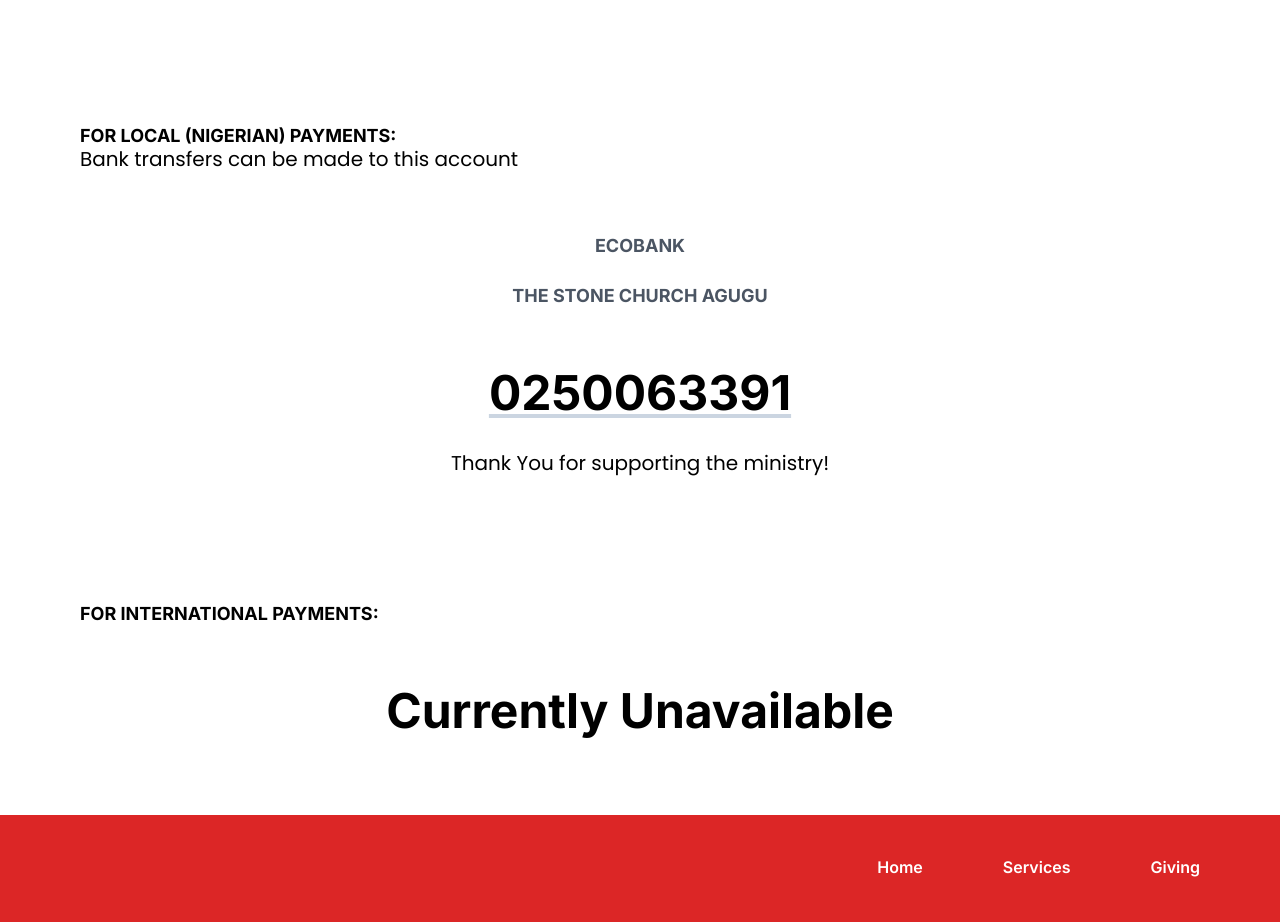
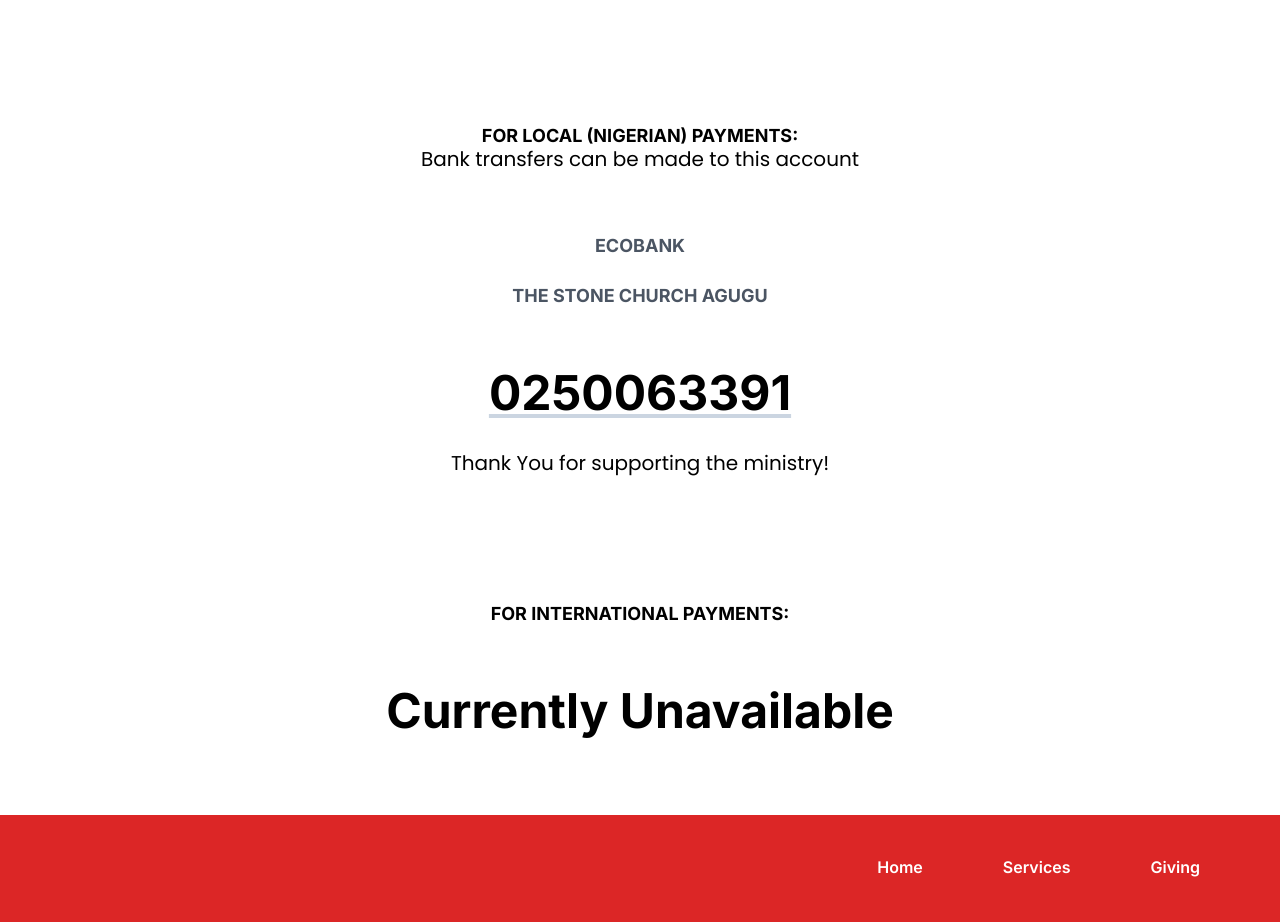
Before and after one commit to Ola4606/tsc-agugu, a React (Create React App) app: page /giving in a window 1280 px wide. Shown: the part 881-1803 px from the top of the page. Built offline with nearby package versions, Linux system fonts and the light colour scheme.

Commit message:
Made header center when screen is smaller than xl

```diff
--- a/src/components/cGiving/Giving.tsx
+++ b/src/components/cGiving/Giving.tsx
@@ -36,10 +36,10 @@ function Giving() {
       </div>
 
       <div className="mt-14 md:mt-32 text-center">
-        <p className="font-bold font-title text-lg leading-none text-start">
+        <p className="font-bold font-title text-lg leading-none xl:text-start">
           FOR LOCAL (NIGERIAN) PAYMENTS:
         </p>
-        <p className="font-casual text-base md:text-lg lg:text-xl text-start">
+        <p className="font-casual text-base md:text-lg lg:text-xl xl:text-start">
           Bank transfers can be made to this account
         </p>
         <p className="font-bold font-title text-lg leading-none text-gray-600 mt-4 md:mt-16">
@@ -59,7 +59,7 @@ function Giving() {
       </div>
 
       <div className="mt-14 md:mt-32 text-center">
-        <p className="font-bold font-title text-lg leading-none text-start">
+        <p className="font-bold font-title text-lg leading-none xl:text-start">
           FOR INTERNATIONAL PAYMENTS:
         </p>
         <p className="font-bold font-title text-xl sm:text-2xl md:text-3xl lg:text-5xl text-black mt-4 md:mt-16">
```
